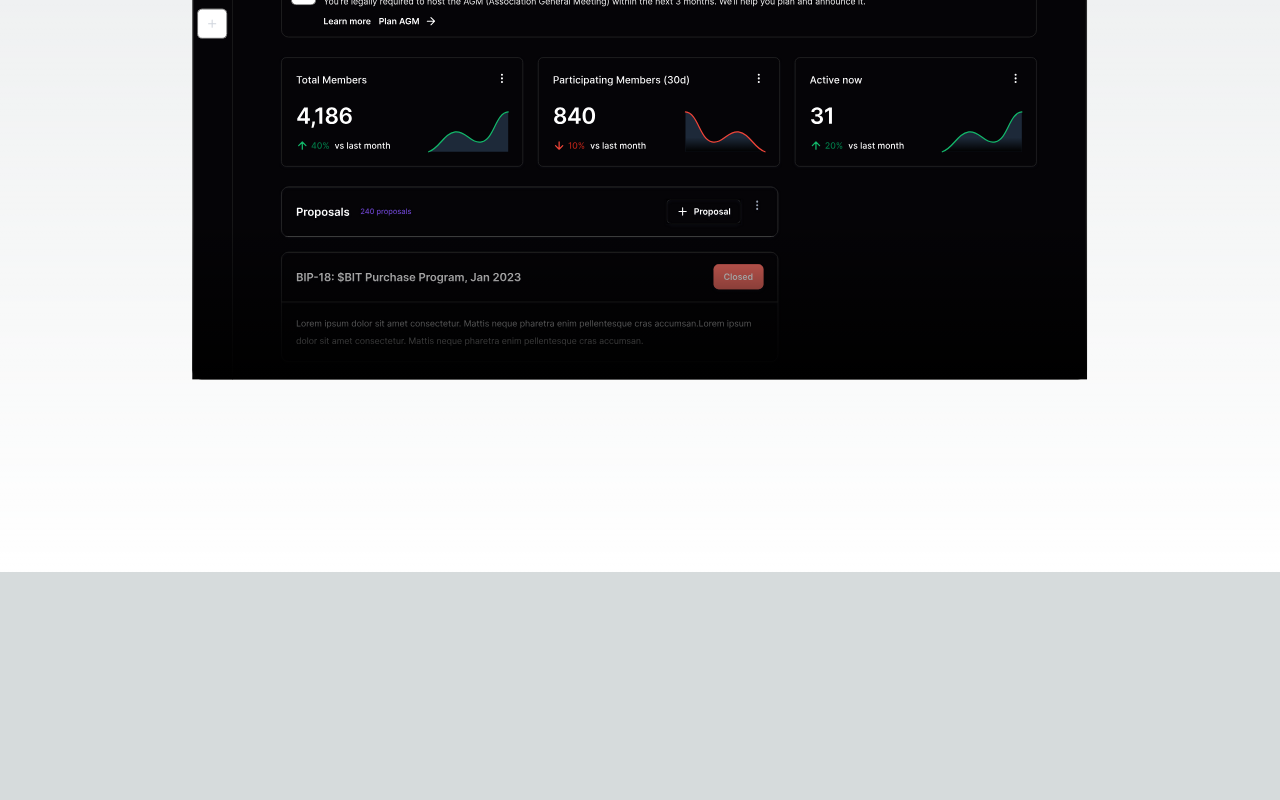
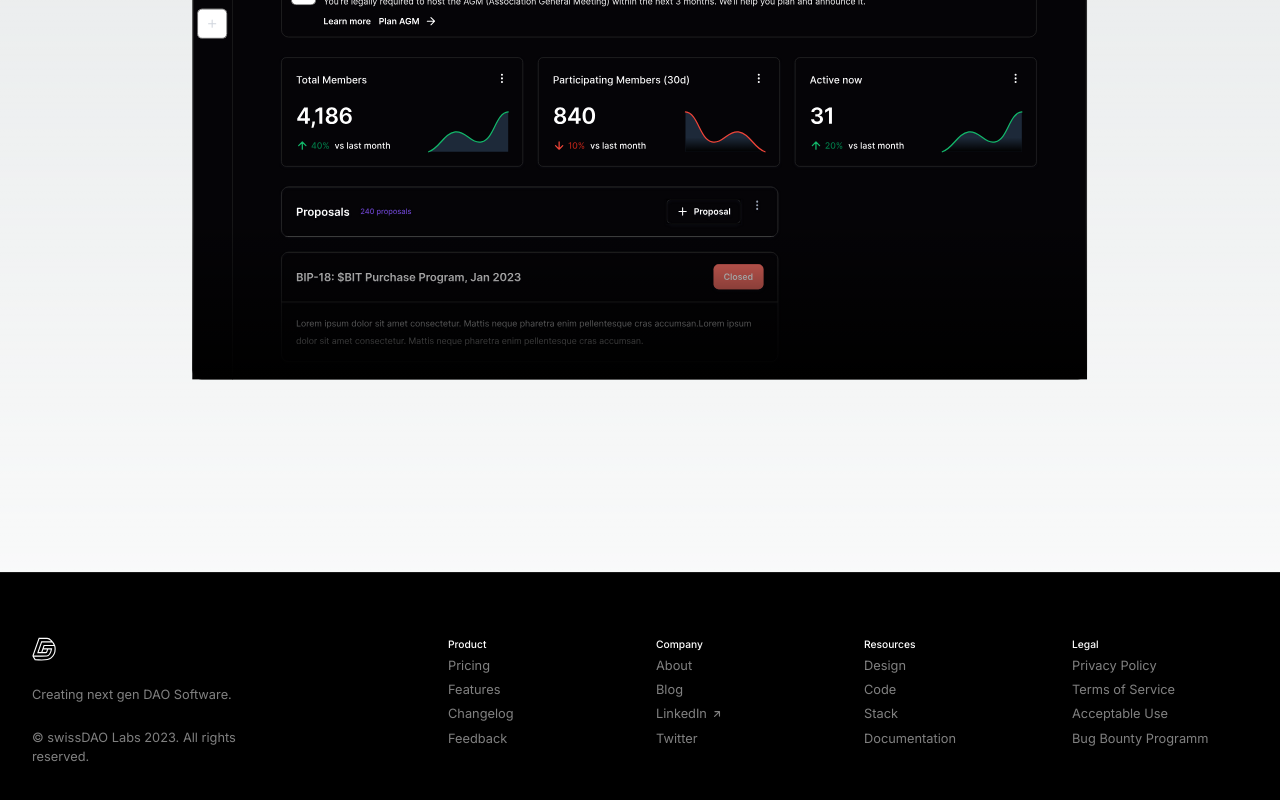
Before and after one commit to owieth/daoify, a Next.js app: page / in a window 1280 px wide. Shown: the part 913-1713 px from the top of the page. Before the commit the page ends 1485 px from the top, so only its background shows below. Built offline with nearby package versions, Linux system fonts and the light colour scheme.

Commit message:
feat(footer): add footer component to layout

```diff
--- a/src/app/layout.tsx
+++ b/src/app/layout.tsx
@@ -1,6 +1,7 @@
 import Header from '@/components/header/header';
 import './globals.css';
 import { Inter } from 'next/font/google';
+import Footer from '@/components/footer/footer';
 
 const inter = Inter({ subsets: ['latin'] });
 
@@ -19,6 +20,7 @@ export default function RootLayout({
       <body className={`${inter.className} overflow-x-hidden`}>
         <Header />
         {children}
+        <Footer />
       </body>
     </html>
   );
--- /dev/null
+++ b/src/components/footer/footer.tsx
@@ -0,0 +1,104 @@
+import Link from 'next/link';
+import Logo from '../logo/logo';
+import IconLink from '../icons/link';
+import { ReactNode } from 'react';
+
+const Column = ({ children }: { children: ReactNode }) => (
+  <div className="col-span-2 grid gap-1">{children}</div>
+);
+
+const FooterLabel = ({ children }: { children: ReactNode }) => (
+  <p className="text-sm font-medium text-white">{children}</p>
+);
+
+const FooterItem = ({
+  link,
+  children,
+}: {
+  link: string;
+  children: ReactNode;
+}) => {
+  const isExternal = link.startsWith('http');
+
+  const styles = {
+    link: [
+      'group',
+      'inline-flex',
+      'w-fit',
+      'items-center',
+      'gap-1',
+      'border-b',
+      'border-transparent',
+      'text-white/50',
+      'transition-colors',
+      'hover:border-white hover:text-white',
+    ].join(' '),
+  };
+
+  return (
+    <Link href={link} className={styles.link}>
+      {children}
+      {isExternal && <IconLink />}
+    </Link>
+  );
+};
+
+const Footer = () => {
+  return (
+    <footer className="relative z-10 overflow-hidden border-t border-white/10 bg-black">
+      <div className="mx-auto w-full max-w-7xl px-4 sm:px-6 lg:px-8">
+        <div className="relative text-sm text-white/50 sm:gap-16">
+          <div className="grid grid-cols-4 items-start gap-8 py-16 sm:grid-cols-8 lg:grid-cols-12">
+            <div className="col-span-4 sm:col-span-8 lg:col-span-4">
+              <div className="grid max-w-[15rem] gap-6">
+                <Link href="/">
+                  <Logo height={24} width={24} />
+                </Link>
+                <p>Creating next gen DAO Software.</p>
+                <p className="text-xs">
+                  © swissDAO Labs 2023. All rights reserved.
+                </p>
+              </div>
+            </div>
+
+            <Column>
+              <FooterLabel>Product</FooterLabel>
+              <FooterItem link="">Pricing</FooterItem>
+              <FooterItem link="">Features</FooterItem>
+              <FooterItem link="">Changelog</FooterItem>
+              <FooterItem link="">Feedback</FooterItem>
+            </Column>
+
+            <Column>
+              <FooterLabel>Company</FooterLabel>
+              <FooterItem link="">About</FooterItem>
+              <FooterItem link="">Blog</FooterItem>
+              <FooterItem link="https://www.linkedin.com/company/94252137/admin/">
+                LinkedIn
+              </FooterItem>
+              <FooterItem link="">Twitter</FooterItem>
+            </Column>
+
+            <Column>
+              <FooterLabel>Resources</FooterLabel>
+              <FooterItem link="">Design</FooterItem>
+              <FooterItem link="">Code</FooterItem>
+              <FooterItem link="">Stack</FooterItem>
+              <FooterItem link="">Documentation</FooterItem>
+            </Column>
+
+            <Column>
+              <FooterLabel>Legal</FooterLabel>
+              <FooterItem link="">Privacy Policy</FooterItem>
+              <FooterItem link="">Terms of Service</FooterItem>
+              <FooterItem link="">Acceptable Use</FooterItem>
+              <FooterItem link="">Bug Bounty Programm</FooterItem>
+            </Column>
+          </div>
+        </div>
+      </div>
+    </footer>
+  );
+};
+
+export default Footer;
```
